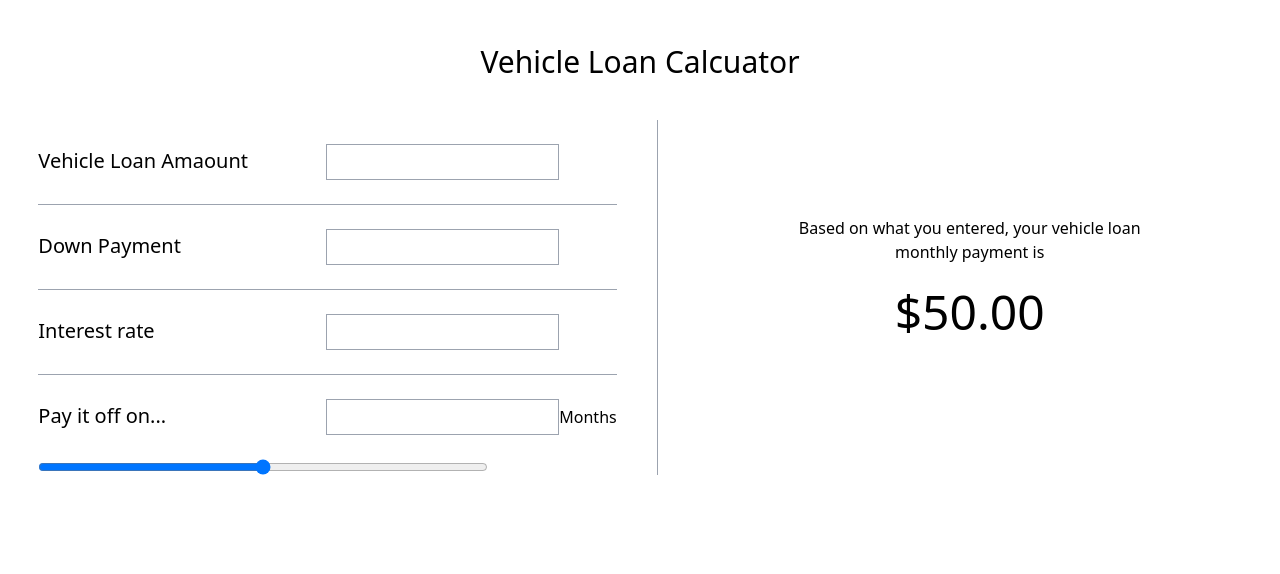
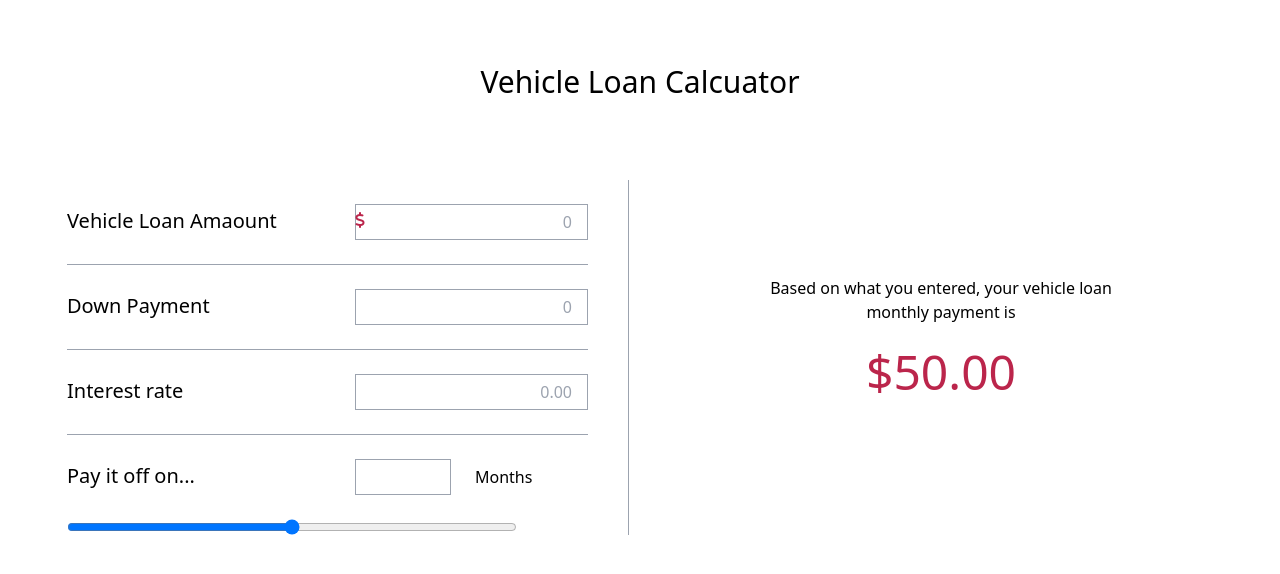
Before and after one commit to himanibabariya/Vehicle-Loan-Calculator, a React (Vite) app: page / in a window 1280 px wide. Shown: the top 574 px of the page. Built offline with nearby package versions, Linux system fonts and the light colour scheme.

Commit message:
Design Updated

```diff
--- a/index.html
+++ b/index.html
@@ -4,6 +4,7 @@
     <meta charset="UTF-8" />
     <!-- <link rel="icon" type="image/svg+xml" href="/vite.svg" /> -->
     <meta name="viewport" content="width=device-width, initial-scale=1.0" />
+    <script src="https://kit.fontawesome.com/d84bb567fb.js" crossorigin="anonymous"></script>
     <title>Vehicle Loan Calculator</title>
   </head>
   <body>
--- a/src/App.jsx
+++ b/src/App.jsx
@@ -1,35 +1,58 @@
+import { useState } from 'react'
 import './App.css'
 
 function App() {
 
+  const [loanAmount, setLoanAmount] = useState(0);
+  const [downPayment, setDownPayment] = useState(0);
+  const [interestRate, setinterestRate] = useState(0);
+  const [payoffMonths, setPayoffMonths] = useState(0);
+  const [monthlyPayment, setMonthlyPayment] = useState(0);
+
+  const calculateMonthlyPayment = () =>{
+    const principal = loanAmount - downPayment;
+    const monthlyInterestRate = (interestRate / 100) / 12;
+    const numberOfPayments = payoffMonths;
+
+    if(monthlyInterestRate === 0){
+      setMonthlyPayment(principal/numberOfPayments)
+    }
+    else{
+      const monthlyPayment = (principal * monthlyInterestRate) /
+         (1 - Math.pow((1+monthlyInterestRate), -numberOfPayments));
+         setMonthlyPayment(monthlyPayment)
+    }
+  };
+
   return (
     <>
-      <h1 className='text-3xl text-center mt-11'>Vehicle Loan Calcuator</h1>
+      <h1 className='text-3xl text-center mt-16'>Vehicle Loan Calcuator</h1>
 
-      <div className='flex gap-x-10 max-w-7xl justify-center mx-auto mt-10'>
+      <div className='flex gap-x-10 flex-wrap max-w-7xl justify-center mx-auto mt-20'>
         <div className=''>
-          <div className='my-6'>
-            <label htmlFor="" className='w-72 inline-block text-xl '>Vehicle Loan Amaount</label>
-            <input data-tip='doller' type="number" name="" id="" className='h-9 border border-gray-400' />
+          <div className='my-6 relative'>
+            <label htmlFor="loanAmount" className='w-72 inline-block text-xl '>Vehicle Loan Amaount</label>
+            <i class="fa-solid fa-dollar-sign text-customRed absolute top-2 "></i>
+            <input placeholder='0' type="number" name="loanAmount" id="" className='h-9 border text-right border-gray-400 text-customRed hover:border-customRed focus:border-customRed' />
           </div>
           <hr className=' border-gray-400' />
 
           <div className='my-6'>
-            <label htmlFor="" className='w-72 inline-block text-xl '>Down Payment</label>
-            <input type="number" name="" id="" className='h-9 border border-gray-400' />
+            <label htmlFor="downPayment" className='w-72 inline-block text-xl '>Down Payment</label>
+            <input placeholder='0' type="number" name="downPayment" id="" className='h-9 border text-right border-gray-400 text-customRed ' />
           </div>
           <hr className='border-gray-400'/>
 
           <div className='my-6'>
-            <label htmlFor="" className='w-72 inline-block text-xl'>Interest rate</label>
-            <input type="number" name="" id="" className='h-9 border border-gray-400' />
+            <label htmlFor="interestRate" className='w-72 inline-block text-xl'>Interest rate</label>
+            <input placeholder='0.00' type="number" name="interestRate" id="" className='h-9 border text-right border-gray-400' />
           </div>
           <hr className='border-gray-400'/>
 
           <div className='my-6'>
-            <label htmlFor="" className='w-72 inline-block text-xl'>Pay it off on...</label>
-            <input type="number" name="" id="" className='h-9 border border-gray-400' />
-            <label htmlFor="">Months</label>
+            <label htmlFor="payoffMonths" className='w-72 inline-block text-xl'>Pay it off on...</label>
+            <input type="number" name="payoffMonths" id="" className='h-9 w-24 text-right<i class="fa-solid fa-dollar-sign"></i> border border-gray-400' />
+            <label htmlFor="" className='ml-6'>Months</label>
           </div>
 
           <input type="range" name="" id="" className='range-input' />
@@ -39,7 +62,7 @@ function App() {
 
         <div>
           <p className='mx-20 mt-24 max-w-sm text-center '>Based on what you entered, your vehicle loan monthly payment is</p>
-          <p className='text-center text-5xl mt-6'>$50.00</p>
+          <p className='text-center text-5xl mt-6 text-customRed'>$50.00</p>
         </div>
 
       </div>
```
